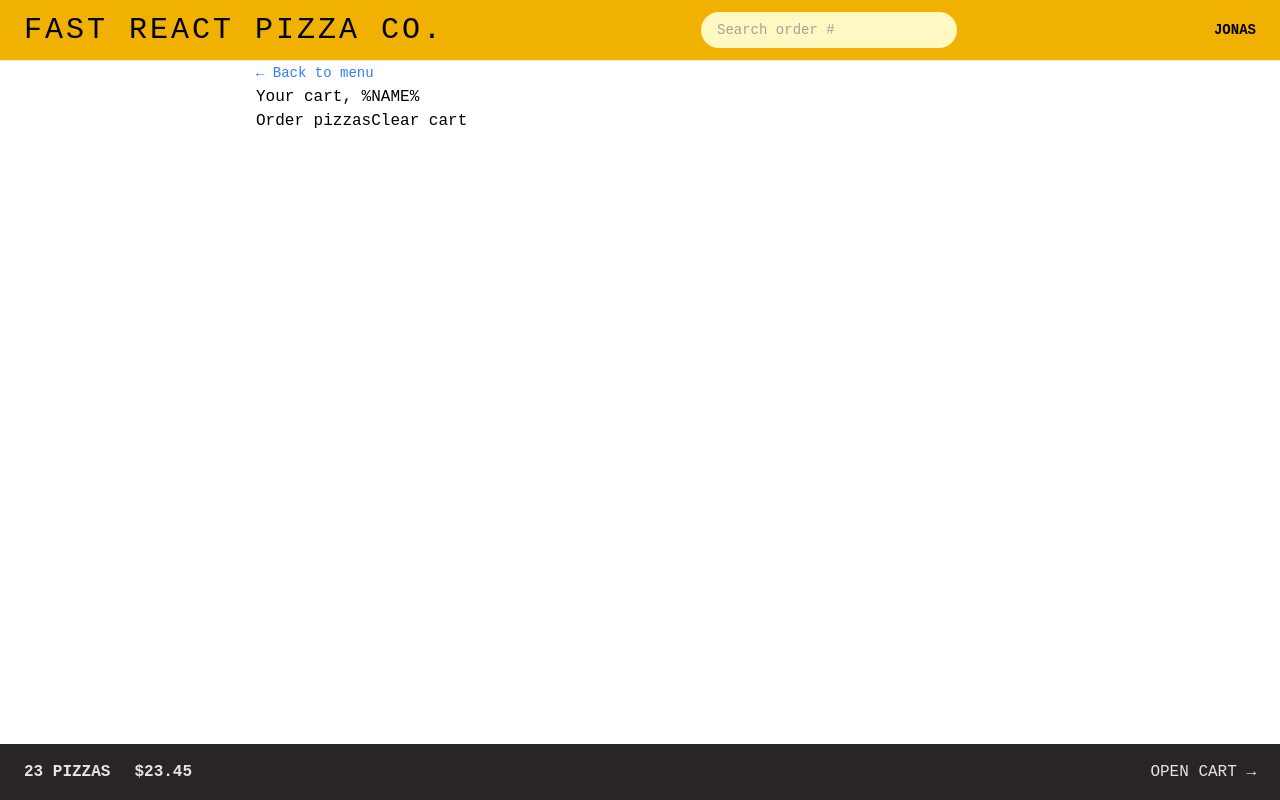
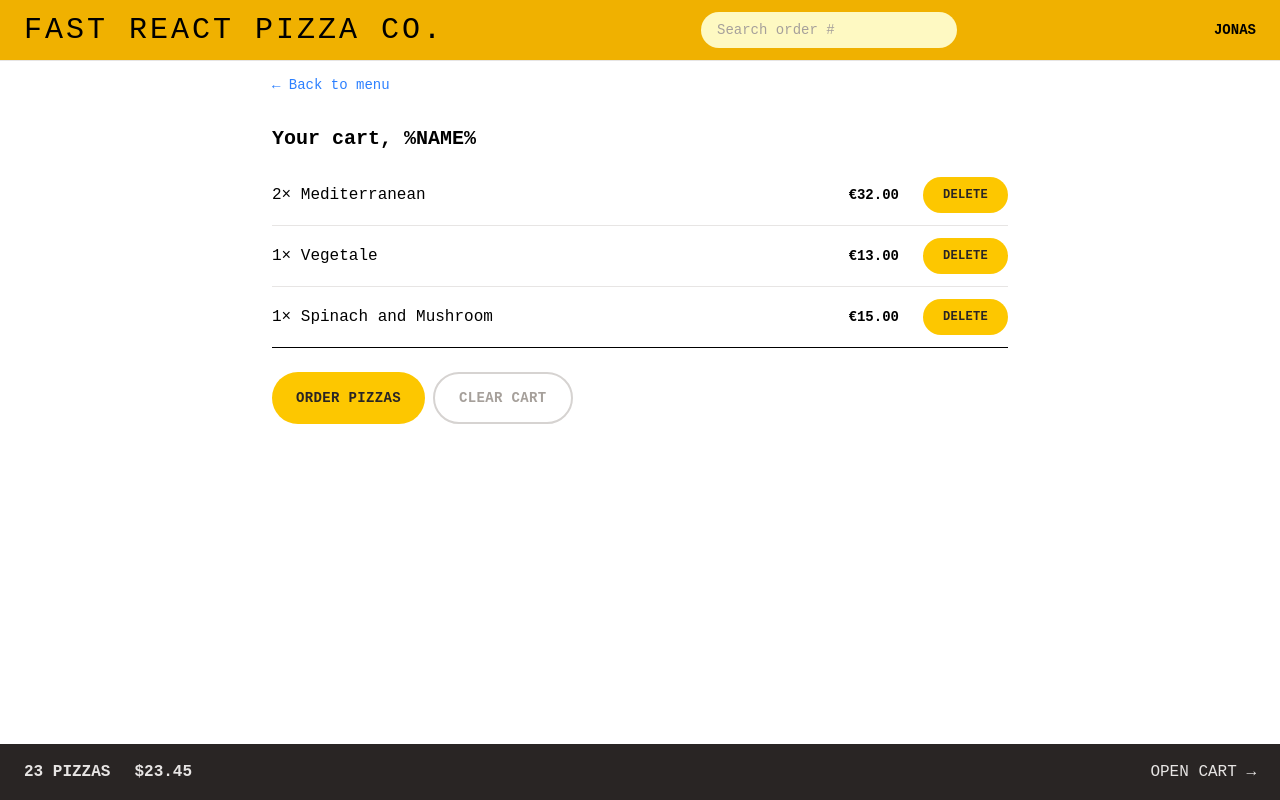
Before and after one commit to Abdulai059/Pizza-Restaurant, a React app: page /Cart in a window 1280 px wide. Built offline with nearby package versions, Linux system fonts and the light colour scheme; the HTML template or start-up script is replaced by a standard one.

Commit message:
update on styling

```diff
--- a/src/features/cart/Cart.jsx
+++ b/src/features/cart/Cart.jsx
@@ -1,45 +1,51 @@
 import { Link } from "react-router-dom";
 import LinkButton from "@/ui/LinkButton";
 import Button from "@/ui/Button";
+import CartItem from "./CartItem";
 
-
-// const fakeCart = [
-//   {
-//     pizzaId: 12,
-//     name: 'Mediterranean',
-//     quantity: 2,
-//     unitPrice: 16,
-//     totalPrice: 32,
-//   },
-//   {
-//     pizzaId: 6,
-//     name: 'Vegetale',
-//     quantity: 1,
-//     unitPrice: 13,
-//     totalPrice: 13,
-//   },
-//   {
-//     pizzaId: 11,
-//     name: 'Spinach and Mushroom',
-//     quantity: 1,
-//     unitPrice: 15,
-//     totalPrice: 15,
-//   },
-// ];
+const fakeCart = [
+  {
+    pizzaId: 12,
+    name: "Mediterranean",
+    quantity: 2,
+    unitPrice: 16,
+    totalPrice: 32,
+  },
+  {
+    pizzaId: 6,
+    name: "Vegetale",
+    quantity: 1,
+    unitPrice: 13,
+    totalPrice: 13,
+  },
+  {
+    pizzaId: 11,
+    name: "Spinach and Mushroom",
+    quantity: 1,
+    unitPrice: 15,
+    totalPrice: 15,
+  },
+];
 
 function Cart() {
-  // const cart = fakeCart;
+  const cart = fakeCart;
 
   return (
-    <div>
+    <div className="px-4 py-3">
       <LinkButton to="/menu">&larr; Back to menu</LinkButton>
 
-      <h2>Your cart, %NAME%</h2>
+      <h2 className="mt-7 text-xl font-semibold">Your cart, %NAME%</h2>
+      <ul className="mt-3 divide-y divide-stone-200 border-b">
+        {cart.map((item) => (
+          <CartItem item={item} key={item.key} />
+        ))}
+      </ul>
+      <div className="mt-6 space-x-2">
+        <Button variant="primary" to="/order/new">
+          Order pizzas
+        </Button>
 
-      <div>
-        <Button to="/order/new">Order pizzas</Button>
-
-        <button>Clear cart</button>
+        <Button variant="secondary">Clear cart</Button>
       </div>
     </div>
   );
--- a/src/features/cart/CartItem.jsx
+++ b/src/features/cart/CartItem.jsx
@@ -1,13 +1,17 @@
+import { formatCurrency } from "@/utils/helpers";
+import Button from "@/ui/Button";
+
 function CartItem({ item }) {
   const { pizzaId, name, quantity, totalPrice } = item;
 
   return (
-    <li>
-      <p>
+    <li className="py-3 sm:flex sm:items-center sm:justify-between">
+      <p className="mb-1 sm:mb-0">
         {quantity}&times; {name}
       </p>
-      <div>
-        <p>{formatCurrency(totalPrice)}</p>
+      <div className="flex items-center justify-between sm:gap-6">
+        <p className="text-sm font-bold">{formatCurrency(totalPrice)}</p>
+        <Button variant="small">Delete</Button>
       </div>
     </li>
   );
--- a/src/features/order/CreateOrder.jsx
+++ b/src/features/order/CreateOrder.jsx
@@ -44,30 +44,46 @@ function CreateOrder() {
   const cart = fakeCart;
 
   return (
-    <div>
-      <h2>Ready to order? Let's go!</h2>
+    <div className="px-4 py-6">
+      <h2 className="mb-8 text-xl font-semibold">Ready to order? Let's go!</h2>
 
       <Form method="POST">
-        <div>
-          <label>First Name</label>
-          <input type="text" name="customer" required className="input" />
+        <div className="mb-5 flex flex-col gap-2 sm:flex-row sm:items-center">
+          <label className="sm:basis-40">First Name</label>
+          <input
+            type="text"
+            name="customer"
+            required
+            className="input w-full"
+          />
         </div>
 
-        <div>
-          <label>Phone number</label>
-          <div>
-            <input type="tel" name="phone" required className="input" />
-          </div>
-          {formErrors?.phone && <p>{formErrors.phone}</p>}
-        </div>
-        <div>
-          <label>Address</label>
-          <div>
-            <input type="text" name="address" required className="input" />
+        <div className="mb-5 flex flex-col gap-2 sm:flex-row sm:items-center">
+          <label className="sm:basis-40">Phone number</label>
+          <div className="grow">
+            <input type="tel" name="phone" required className="input w-full" />
+
+            {formErrors?.phone && (
+              <p className="text-red-700 mt-2 rounded-md bg-red-100 p-2 text-xs">
+                {formErrors.phone}
+              </p>
+            )}
           </div>
         </div>
 
-        <div>
+        <div className="mb-5 flex flex-col gap-2 sm:flex-row sm:items-center">
+          <label>Address</label>
+          <div className="grow">
+            <input
+              type="text"
+              name="address"
+              required
+              className="input w-full"
+            />
+          </div>
+        </div>
+
+        <div className="mb-12 flex items-center gap-5">
           <input
             type="checkbox"
             name="priority"
@@ -77,7 +93,9 @@ function CreateOrder() {
 
             className="h-6 w-6 accent-yellow-400 focus:ring focus:ring-yellow-300 focus:ring-offset-2 focus:outline-none"
           />
-          <label htmlFor="priority">Want to yo give your order priority?</label>
+          <label htmlFor="priority" className="font-medium">
+            Want to yo give your order priority?
+          </label>
         </div>
 
         <div>
--- a/src/index.css
+++ b/src/index.css
@@ -15,7 +15,7 @@ body {
 
 @layer components {
   .input {
-    @apply w-full rounded-full border border-stone-200 px-4 py-2 text-sm transition-all duration-300 placeholder:text-stone-400 focus:ring focus:ring-yellow-400 focus:outline-none md:px-6 md:py-3;
+    @apply rounded-full border border-stone-200 px-4 py-2 text-sm transition-all duration-300 placeholder:text-stone-400 focus:ring focus:ring-yellow-400 focus:outline-none md:px-6 md:py-3;
   }
 }
 
--- a/src/ui/Button.jsx
+++ b/src/ui/Button.jsx
@@ -1,23 +1,25 @@
 import { Link } from "react-router-dom";
 
-function Button({ children, disabled, to, variant }) {
+function Button({ children, disabled, to, variant = "primary", ...props }) {
   const base =
     "inline-block text-sm rounded-full bg-yellow-400 font-semibold uppercase tracking-wide text-stone-800 transition-colors duration-300 hover:bg-yellow-300 focus:bg-yellow-300 focus:outline-none focus:ring focus:ring-yellow-300 focus:ring-offset-2 disabled:cursor-not-allowed";
 
   const styles = {
     primary: base + " px-4 py-3 md:px-6 md:py-4",
     small: base + " px-4 py-2 md:px-5 md:py-2.5 text-xs",
+    secondary:
+      "inline-block text-sm rounded-full font-semibold uppercase tracking-wide border-2 border-stone-300 text-stone-400 transition-colors duration-300 hover:text-stone-800 hover:bg-stone-300 focus:bg-stone-300 focus:text-stone-800 focus:outline-none focus:ring focus:ring-stone-200 focus:ring-offset-2 disabled:cursor-not-allowed px-4 py-2.5 md:px-6 md:py-3.5",
   };
 
   if (to)
     return (
-      <Link to={to} className={styles[variant]}>
+      <Link to={to} className={styles[variant]} {...props}>
         {children}
       </Link>
     );
 
   return (
-    <button disabled={disabled} className={styles[variant]}>
+    <button disabled={disabled} className={styles[variant]} {...props}>
       {children}
     </button>
   );
```
